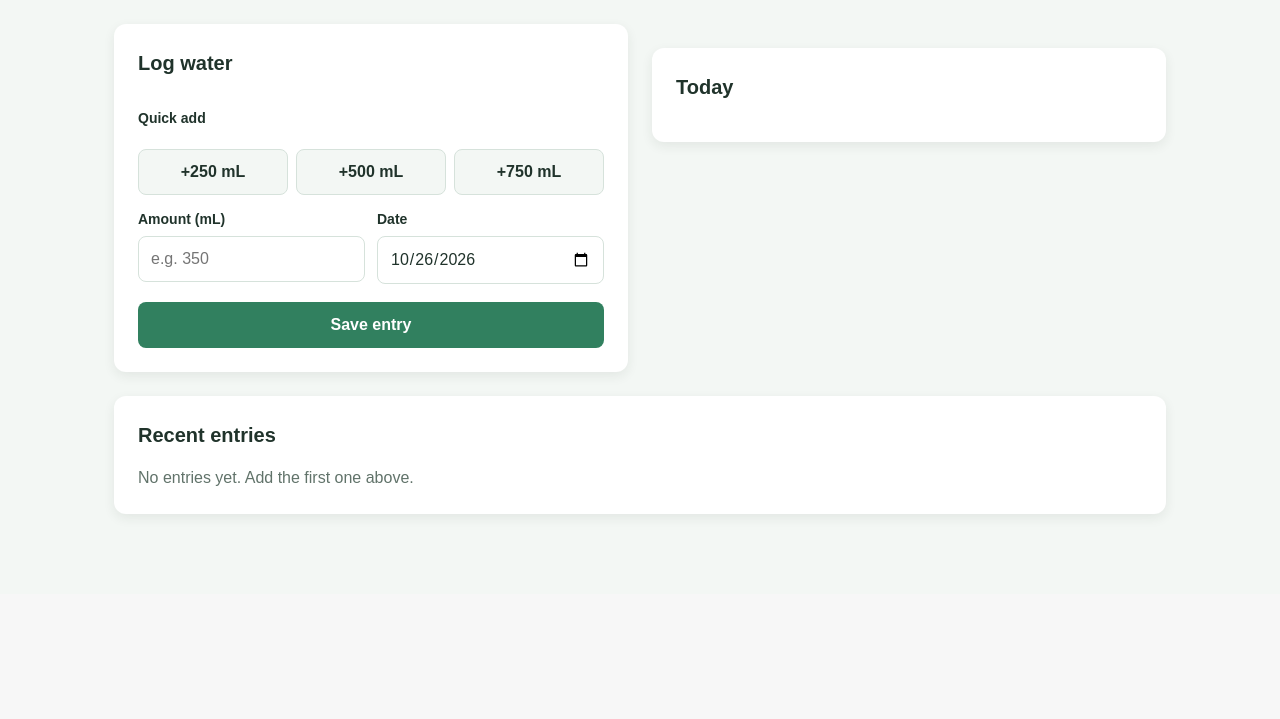
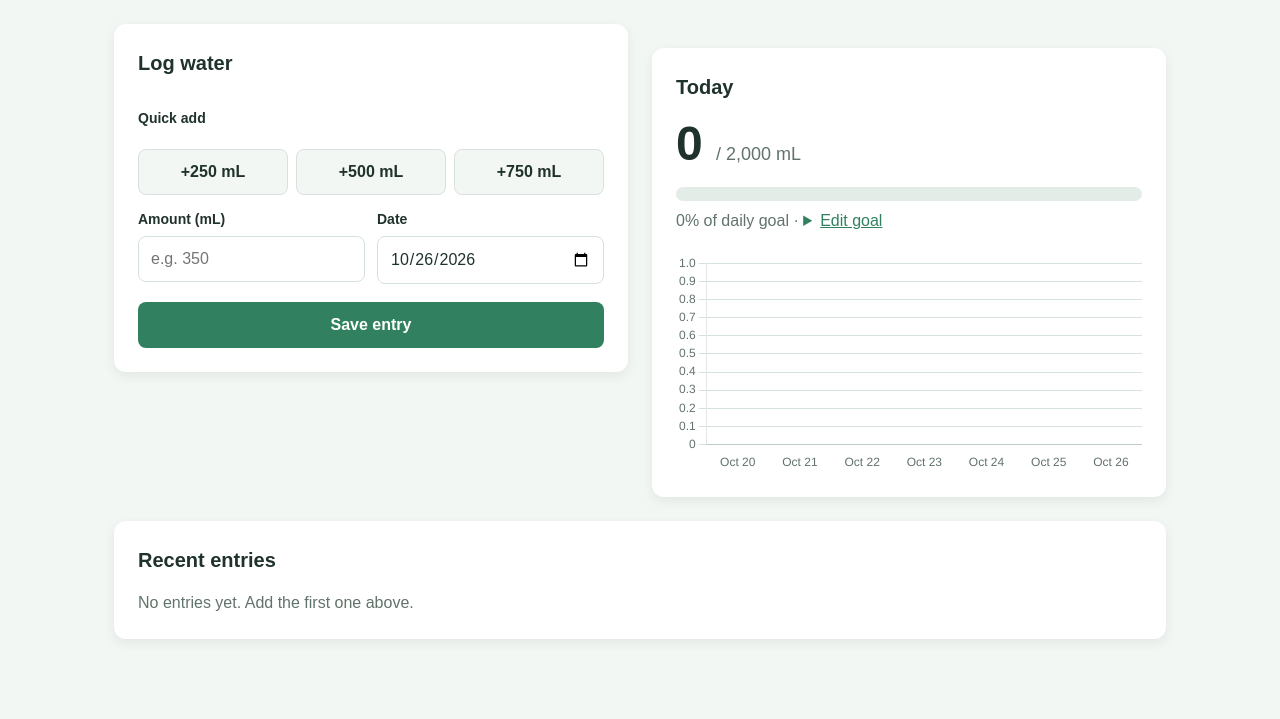
Before and after one commit to alexei-tryshev/CS160ProjectTeam3, a Flask app: page /water in a window 1280 px wide. Shown: the part 223-942 px from the top of the page. Before the commit the page ends 741 px from the top, so only its background shows below. Run offline with Flask 2, Linux system fonts and the light colour scheme; data that the repository does not hold is empty.

Commit message:
Add water Today card with daily goal and 7-day chart

```diff
--- a/blueprints/water.py
+++ b/blueprints/water.py
@@ -2,6 +2,7 @@ from datetime import date
 
 from flask import (
     Blueprint,
+    flash,
     redirect,
     render_template,
     request,
@@ -15,7 +16,14 @@ from blueprints.entry_actions import (
     repository,
     save_entry_form,
 )
-from features import DEFAULT_USER_ID
+from features import DEFAULT_USER_ID, DEFAULT_WATER_GOAL_ML
+from summaries import (
+    daily_totals,
+    goal_percent,
+    total_for_date,
+    window_start,
+)
+from validation import validate_goal
 
 
 water_bp = Blueprint("water", __name__)
@@ -50,6 +58,22 @@ def page():
             else:
                 form = entry_form_values(entry)
 
+    today = date.today()
+
+    week_entries = repository().list_entries_in_range(
+        "water",
+        DEFAULT_USER_ID,
+        window_start(7, today),
+        today.isoformat(),
+    )
+
+    goal_ml = (
+        repository().get_water_goal(DEFAULT_USER_ID)
+        or DEFAULT_WATER_GOAL_ML
+    )
+    today_total = total_for_date(week_entries, today.isoformat())
+    percent = goal_percent(today_total, goal_ml)
+
     entries = repository().list_entries(
         "water",
         DEFAULT_USER_ID,
@@ -61,6 +85,11 @@ def page():
         errors=errors,
         editing=bool(form.get("entry_id")),
         entries=entries,
+        today_total=today_total,
+        goal_ml=goal_ml,
+        percent=percent,
+        bar_percent=min(percent, 100),
+        chart=daily_totals(week_entries, today),
     ), status
 
 
@@ -69,3 +98,21 @@ def delete(entry_id: str):
     delete_entry_and_flash("water", entry_id)
 
     return redirect(url_for("water.page"))
+
+
+@water_bp.post("/water/goal")
+def goal():
+    goal_ml, errors = validate_goal(request.form.to_dict())
+
+    for error in errors:
+        flash(error, "error")
+
+    if not errors:
+        try:
+            repository().set_water_goal(DEFAULT_USER_ID, goal_ml)
+        except ValueError as exc:
+            flash(str(exc), "error")
+        else:
+            flash("Daily goal updated.", "success")
+
+    return redirect(url_for("water.page"))
--- a/features.py
+++ b/features.py
@@ -2,6 +2,8 @@ from typing import Any, Dict
 
 
 DEFAULT_USER_ID = "demo-user"
+
+DEFAULT_WATER_GOAL_ML = 2000
 
 FEATURES: Dict[str, Dict[str, Any]] = {
     "nutrition": {
--- a/static/tracker.js
+++ b/static/tracker.js
@@ -6,3 +6,61 @@ document.querySelectorAll("button[data-amount]").forEach(function (button) {
         input.focus();
     });
 });
+
+// Draw the page's trend chart from the JSON embedded next to it.
+(function () {
+    var dataElement = document.getElementById("chart-data");
+    var canvas = document.getElementById("trend-chart");
+
+    if (!dataElement || !canvas || !window.Chart) {
+        return;
+    }
+
+    var points = JSON.parse(dataElement.textContent);
+    var styles = getComputedStyle(document.documentElement);
+    var accent = styles.getPropertyValue("--accent").trim();
+    var muted = styles.getPropertyValue("--muted").trim();
+    var grid = styles.getPropertyValue("--border").trim();
+    var isWater = dataElement.dataset.chart === "water-bar";
+
+    var labels = points.map(function (point) {
+        return new Date(point.date + "T00:00:00").toLocaleDateString(undefined, {
+            month: "short",
+            day: "numeric"
+        });
+    });
+
+    var dataset = isWater
+        ? {
+            label: "Total (mL)",
+            data: points.map(function (point) { return point.total_ml; }),
+            backgroundColor: accent,
+            borderRadius: 4
+        }
+        : {
+            label: "Weight (kg)",
+            data: points.map(function (point) { return point.weight_kg; }),
+            borderColor: accent,
+            backgroundColor: accent,
+            tension: 0.25,
+            pointRadius: 3
+        };
+
+    new window.Chart(canvas, {
+        type: isWater ? "bar" : "line",
+        data: { labels: labels, datasets: [dataset] },
+        options: {
+            responsive: true,
+            maintainAspectRatio: false,
+            plugins: { legend: { display: false } },
+            scales: {
+                x: { grid: { display: false }, ticks: { color: muted } },
+                y: {
+                    beginAtZero: isWater,
+                    grid: { color: grid },
+                    ticks: { color: muted }
+                }
+            }
+        }
+    });
+})();
--- a/templates/water.html
+++ b/templates/water.html
@@ -40,6 +40,24 @@
 
     <section class="card" aria-labelledby="today-heading">
         <h2 id="today-heading">Today</h2>
+        <p class="stat-big">{{ "{:,}".format(today_total) }} <small>/ {{ "{:,}".format(goal_ml) }} mL</small></p>
+        <div class="progress" role="progressbar" aria-label="Progress toward daily goal" aria-valuemin="0" aria-valuemax="100" aria-valuenow="{{ bar_percent }}">
+            <div class="progress-bar" style="width: {{ bar_percent }}%"></div>
+        </div>
+        <div class="progress-caption">
+            {{ percent }}% of daily goal ·
+            <details class="goal-form">
+                <summary>Edit goal</summary>
+                <form method="post" action="{{ url_for('water.goal') }}">
+                    <input name="water_goal_ml" type="number" value="{{ goal_ml }}" min="1" step="1" aria-label="Daily goal (mL)" required>
+                    <button class="btn btn-primary" type="submit">Save</button>
+                </form>
+            </details>
+        </div>
+        <div class="chart-box">
+            <canvas id="trend-chart" role="img" aria-label="Bar chart of daily water totals for the last 7 days"></canvas>
+        </div>
+        <script type="application/json" id="chart-data" data-chart="water-bar">{{ chart|tojson }}</script>
     </section>
 </div>
 
@@ -74,5 +92,6 @@
 </section>
 {% endblock %}
 {% block scripts %}
+<script src="https://cdn.jsdelivr.net/npm/chart.js@4.4.1/dist/chart.umd.min.js" defer></script>
 <script src="{{ url_for('static', filename='tracker.js') }}" defer></script>
 {% endblock %}
```
Also changed, not shown: tests/test_water.py (+72 -0 lines).
